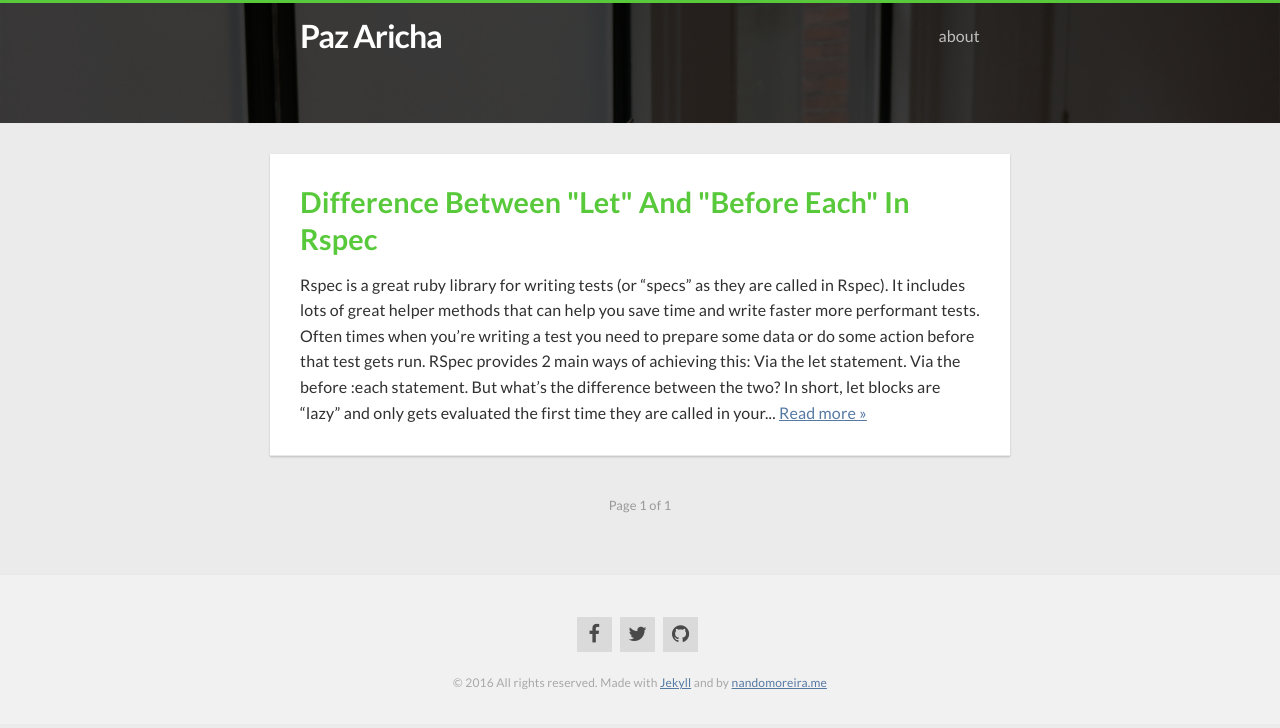
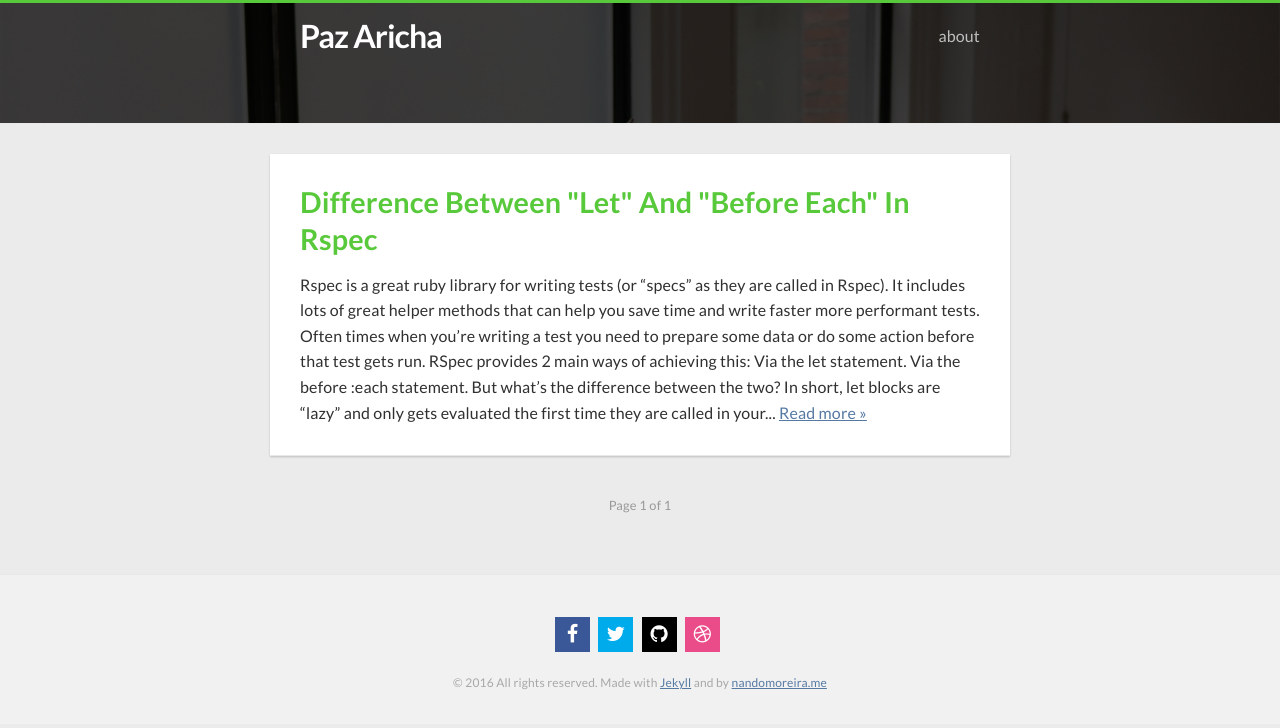
Before and after one commit to pazaricha/pazaricha.github.io, a Jekyll site: the page built from index.html, in a window 1280 px wide. Shown: the top 728 px of the page. Built offline with Jekyll 4.4.1, drawn with Linux system fonts in a browser that asks for light colours; nearby versions of some CDN libraries; the list of posts is cut into pages by our own code.

Commit message:
social icons update

```diff
--- a/_config.yml
+++ b/_config.yml
@@ -12,6 +12,7 @@ author:
   facebook : http://facebook.com/bluzgraphics
   twitter  : http://twitter.com/bluzthemes
   github   : https://github.com/pazaricha
+  dribbble : http://dribbble.com/BluzThemes
 
 github: https://github.com/pazaricha
 disqus_shortname: "pazaricha"
--- a/_includes/social-icons.html
+++ b/_includes/social-icons.html
@@ -3,5 +3,6 @@
     <li><a href="{{ site.author.facebook }}" target="_blank"><i class="fa fa-facebook"></i></a></li>
     <li><a href="{{ site.author.twitter }}" target="_blank"><i class="fa fa-twitter"></i></a></li>
     <li><a href="{{ site.author.github }}" target="_blank"><i class="fa fa-github"></i></a></li>
+    <li><a href="{{ site.author.dribbble }}" target="_blank"><i class="fa fa-dribbble"></i></a></li>
   </ul>
 </div>
--- a/_sass/_layout.scss
+++ b/_sass/_layout.scss
@@ -277,12 +277,30 @@
     -moz-transition: all .2s ease-in;
   }
 
-  a:hover i.fa-facebook {
-    background-color: #3A5897;
-    color: #fff;
+  a {
+    i.fa-facebook {
+      background-color: #3A5897;
+      color: #fff;
+    }
+    i.fa-twitter {
+      background-color: #00ABEC;
+      color: #fff;
+    }
+    i.fa-github {
+      background-color: #000;
+      color: #fff;
+    }
+    i.fa-dribbble {
+      background-color: #EA4C89;
+      color: #fff;
+    }
   }
   a:hover i.fa-twitter {
     background-color: #00ABEC;
+    color: #fff;
+  }
+  a:hover i.fa-github {
+    background-color: #000;
     color: #fff;
   }
   a:hover i.fa-github {
```
